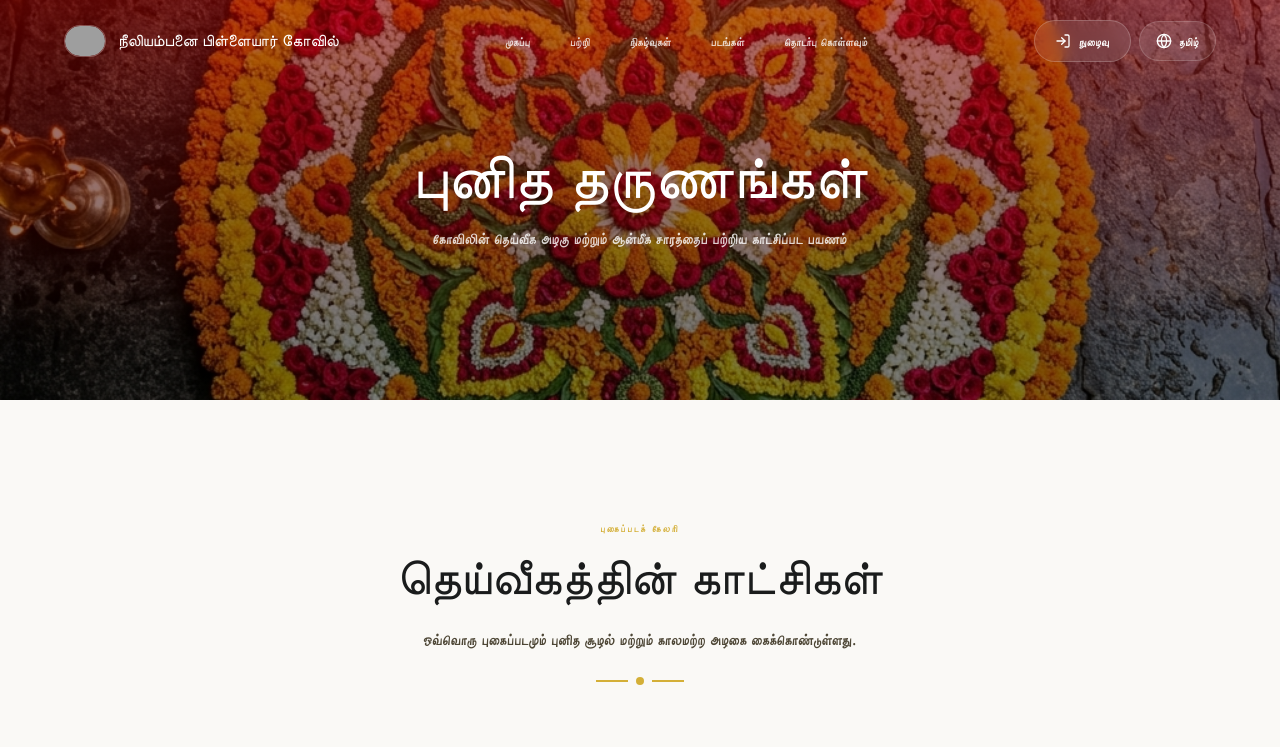
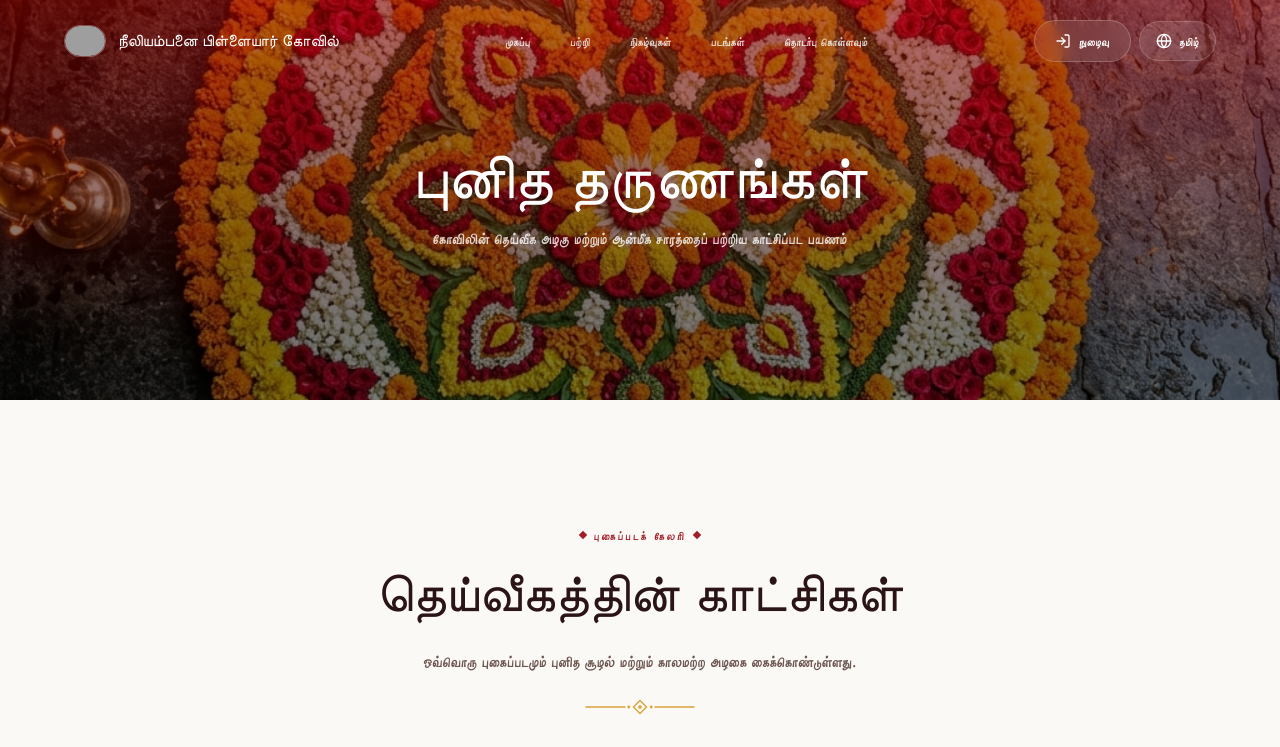
Before and after one commit to np-digital-systems/np-frontend, a Next.js app: page /about/gallery in a window 1280 px wide. Shown: the top 747 px of the page. Built offline with nearby package versions, Linux system fonts and the light colour scheme; grey boxes are pictures that could not be loaded; a web font is replaced by a local one.

Commit message:
feat(site): restyle section header with kolam divider

```diff
--- a/src/components/site/section-header/index.tsx
+++ b/src/components/site/section-header/index.tsx
@@ -5,6 +5,7 @@ interface SectionHeaderProps {
   subtitle?: string;
   description?: string;
   align?: "left" | "center";
+  tone?: "light" | "dark";
   className?: string;
 }
 
@@ -13,8 +14,11 @@ export function SectionHeader({
   subtitle,
   description,
   align = "center",
+  tone = "light",
   className,
 }: SectionHeaderProps) {
+  const onDark = tone === "dark";
+
   return (
     <div
       className={cn(
@@ -24,14 +28,22 @@ export function SectionHeader({
       )}
     >
       {subtitle && (
-        <p className="text-xs font-semibold uppercase tracking-[0.15em] text-[#D4AF37] mb-3 font-sans">
+        <p
+          className={cn(
+            "mb-4 inline-flex items-center gap-2 text-sm font-semibold uppercase tracking-[0.15em]",
+            onDark ? "text-temple-gold" : "text-temple-kumkum"
+          )}
+        >
+          <span className="h-1.5 w-1.5 rotate-45 bg-current" />
           {subtitle}
+          <span className="h-1.5 w-1.5 rotate-45 bg-current" />
         </p>
       )}
       <h2
         className={cn(
-          "font-heading font-semibold text-[#1A1C1C]",
-          "text-3xl md:text-4xl lg:text-[48px] leading-tight"
+          "font-heading font-semibold",
+          "text-3xl md:text-4xl lg:text-[3.25rem] leading-tight",
+          onDark ? "text-temple-paper" : "text-temple-ink"
         )}
       >
         {title}
@@ -39,23 +51,30 @@ export function SectionHeader({
       {description && (
         <p
           className={cn(
-            "mt-4 text-base md:text-lg text-[#4D4635] leading-relaxed font-sans",
+            "mt-5 text-base md:text-lg leading-relaxed",
+            onDark ? "text-temple-paper/70" : "text-temple-soft",
             align === "center" && "max-w-2xl mx-auto"
           )}
         >
           {description}
         </p>
       )}
-      <div
+      <svg
+        viewBox="0 0 120 16"
+        fill="none"
         className={cn(
-          "mt-6 flex items-center gap-2",
-          align === "center" ? "justify-center" : "justify-start"
+          "mt-6 h-4 w-28 text-temple-gold",
+          align === "center" && "mx-auto"
         )}
+        aria-hidden="true"
       >
-        <span className="w-8 h-[2px] bg-[#D4AF37]" />
-        <span className="w-2 h-2 rounded-full bg-[#D4AF37]" />
-        <span className="w-8 h-[2px] bg-[#D4AF37]" />
-      </div>
+        <path d="M2 8 H44" stroke="currentColor" strokeWidth="1.5" strokeLinecap="round" />
+        <path d="M76 8 H118" stroke="currentColor" strokeWidth="1.5" strokeLinecap="round" />
+        <path d="M60 1 L67 8 L60 15 L53 8 Z" stroke="currentColor" strokeWidth="1.5" />
+        <circle cx="60" cy="8" r="2" fill="currentColor" />
+        <circle cx="48" cy="8" r="1.5" fill="currentColor" />
+        <circle cx="72" cy="8" r="1.5" fill="currentColor" />
+      </svg>
     </div>
   );
 }
```
